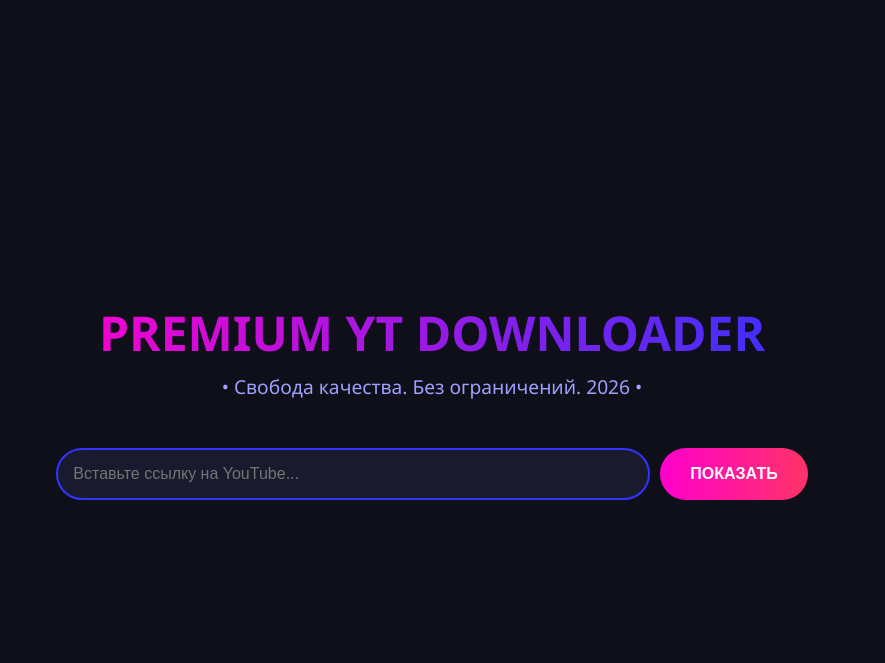
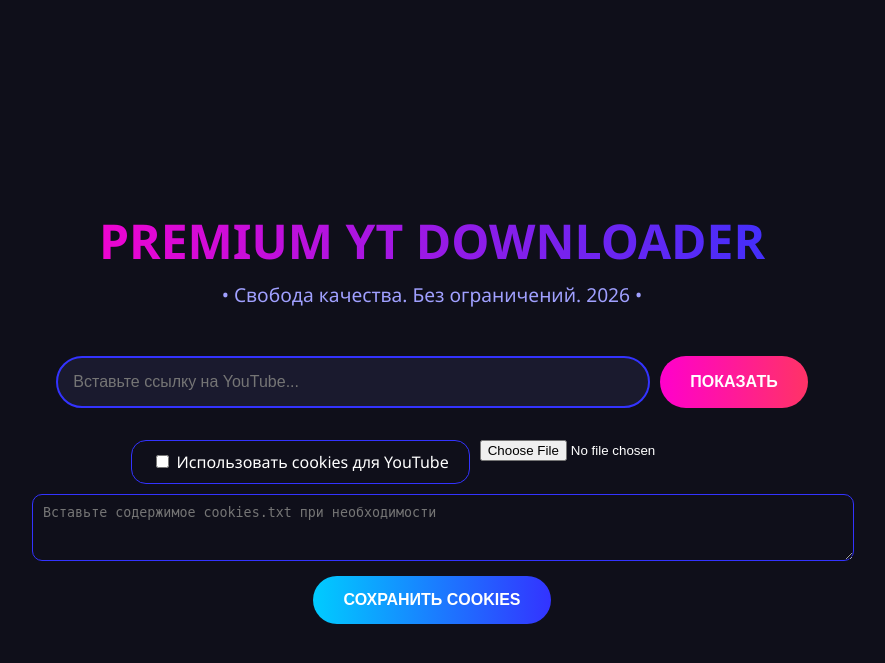
Before and after one commit to Dargon1999/MyYoutube, a Flask app: page / in a window 1280 px wide. Shown: the top 663 px of the page, without its empty margins (208-1093 px from the left). Run offline with Flask 3, Linux system fonts and the light colour scheme.

Commit message:
Update index.html

```diff
--- a/templates/index.html
+++ b/templates/index.html
@@ -126,9 +126,25 @@
         <h1>PREMIUM YT DOWNLOADER</h1>
         <div class="subtitle">• Свобода качества. Без ограничений. 2026 •</div>
 
-        <form method="POST" action="/" class="search-box">
+        <form method="POST" action="/" class="search-box" enctype="multipart/form-data">
             <input type="text" name="url" placeholder="Вставьте ссылку на YouTube..." value="{{ url }}" required>
             <button type="submit" class="btn-main">ПОКАЗАТЬ</button>
+        </form>
+
+        <form method="POST" action="/" enctype="multipart/form-data" style="margin-top: 10px;">
+            <div style="display: flex; gap: 10px; justify-content: center; flex-wrap: wrap;">
+                <label>
+                    <input type="checkbox" name="use_cookies" value="1">
+                    Использовать cookies для YouTube
+                </label>
+                <input type="file" name="cookies_file" accept=".txt" style="color: white;">
+            </div>
+            <div style="margin-top: 10px;">
+                <textarea name="cookies_text" placeholder="Вставьте содержимое cookies.txt при необходимости" rows="3" style="width: 100%; padding: 10px; border-radius: 10px; background: #0f0f1a; color: white; border: 1px solid #3333ff;"></textarea>
+            </div>
+            <div style="margin-top: 10px;">
+                <button type="submit" class="btn-main" style="background: linear-gradient(90deg, #00ccff, #3333ff);">СОХРАНИТЬ COOKIES</button>
+            </div>
         </form>
 
         {% with messages = get_flashed_messages() %}
```
